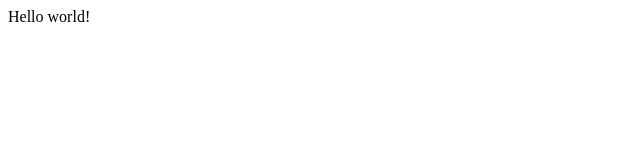
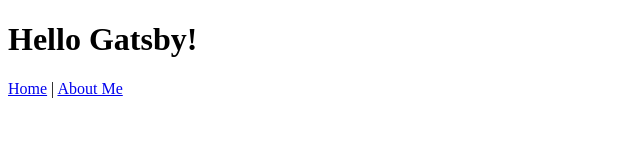
Before and after one commit to crayray/gatsby-pluralsight, a Gatsby site: page / in a window 1280 px wide. Shown: the whole page, without its empty margins (0-640 px from the left). Built offline with nearby package versions, Linux system fonts and the light colour scheme; Gatsby itself is replaced by a stand-in of ours.

Commit message:
First commit

```diff
--- /dev/null
+++ b/src/pages/404.js
@@ -0,0 +1,5 @@
+import React from "react"
+
+export default function Home() {
+  return <div>Hello from 404!</div>
+}
--- a/src/pages/index.js
+++ b/src/pages/index.js
@@ -1,5 +1,8 @@
 import React from "react"
 
 export default function Home() {
-  return <div>Hello world!</div>
+  return <div>
+  <h1>Hello Gatsby!</h1>
+  <a href="/">Home</a> | <a href="/about">About Me</a>
+  </div>
 }
```
Also changed, not shown: src/pages/about.js (added, +11 -0 lines).
